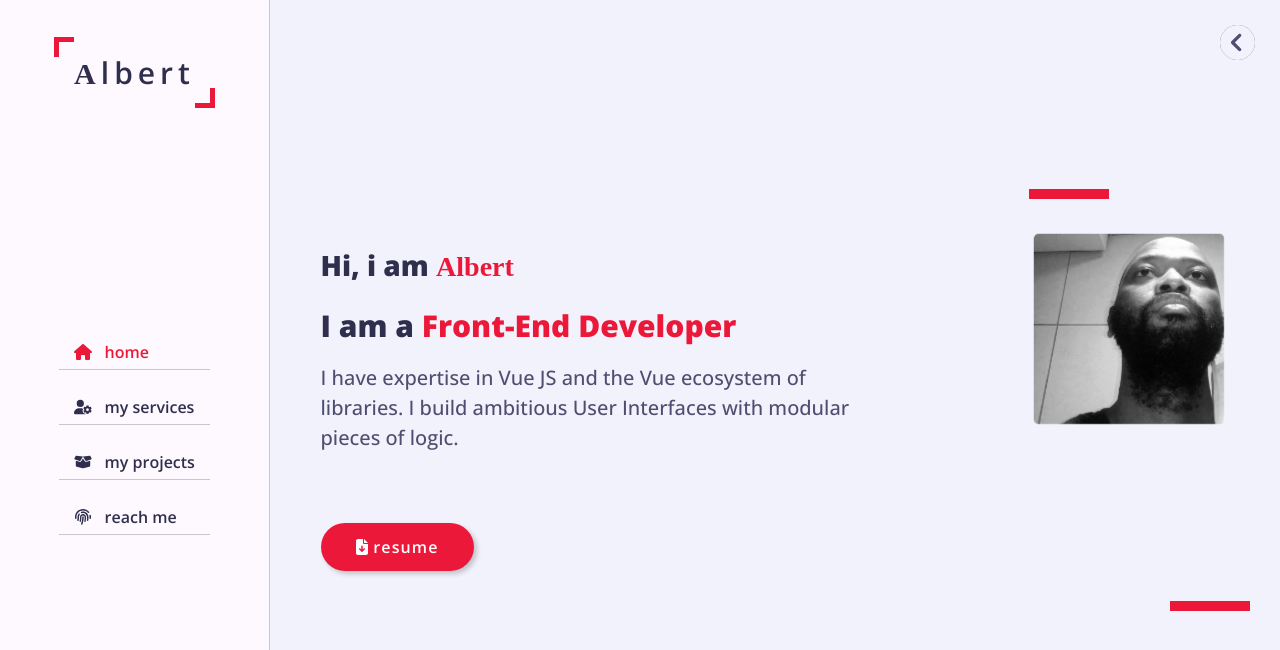
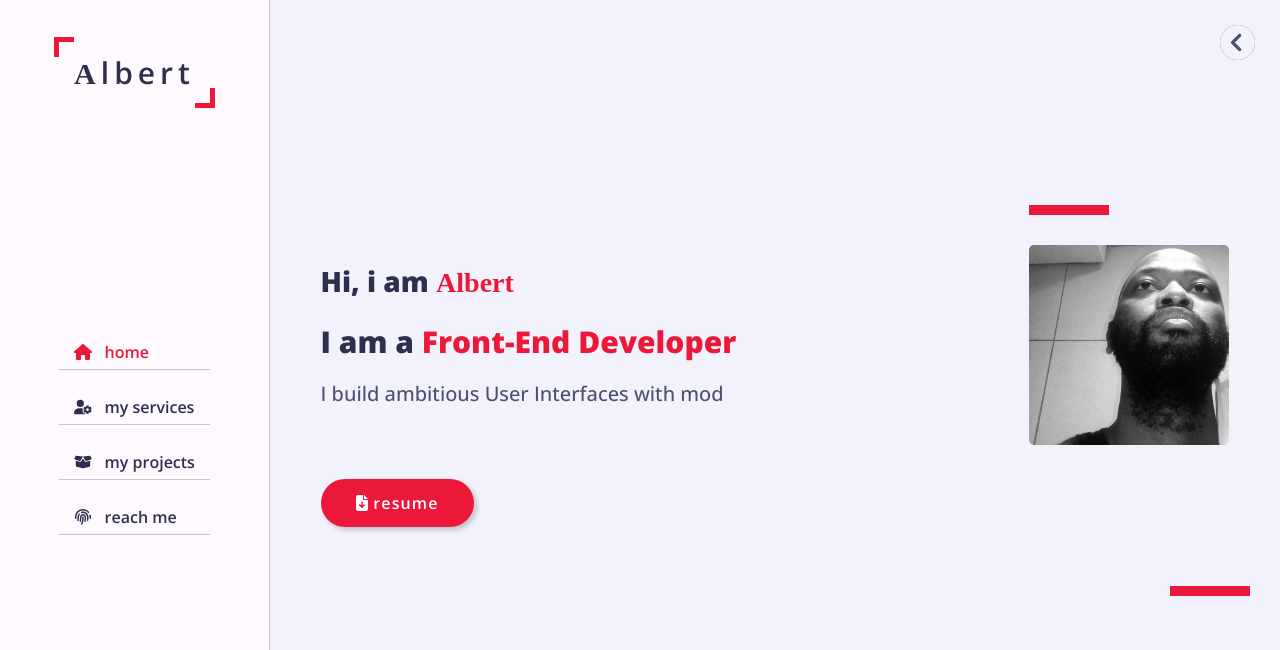
Before and after one commit to AMleeu/portfolio, a Vue app: page / in a window 1280 px wide. Shown: the top 650 px of the page. Built offline with nearby package versions, Linux system fonts and the light colour scheme; a web font is replaced by a local one.

Commit message:
implemented typing effect on paragraph in HomeContent

```diff
--- a/src/assets/css/responsive.css
+++ b/src/assets/css/responsive.css
@@ -16,7 +16,7 @@
 }
 @media (max-width: 992px) {
   .fixed-icon-container {
-    left: calc(100vw - 65px);
+    left: calc(100vw - 65px) !important;
   }
   .home-img {
     flex: 0 0 30%;
@@ -57,6 +57,6 @@
     flex: 0 0 50% !important;
   }
   .home-img::before{
-    top:10px;
+    border-top:0px !important;
   }
 }
--- a/src/components/ContentSection.vue
+++ b/src/components/ContentSection.vue
@@ -64,7 +64,7 @@ section .content-container .row {
   transition: all 0.25s ease-in;
   animation-name: jello;
   animation-duration: 2s;
-  animation-delay: 6s;
+  animation-delay: 8s;
   animation-iteration-count: 3;
   animation-timing-function: ease-out;
   animation-fill-mode: initial;
--- a/src/components/HomeContent.vue
+++ b/src/components/HomeContent.vue
@@ -7,10 +7,7 @@
           <h3 class="profession">
             I am a <span ref="typing">Front-End Developer</span>
           </h3>
-          <p>
-            I have expertise in Vue JS and the Vue ecosystem of libraries. I
-            build ambitious User Interfaces with modular pieces of logic.
-          </p>
+          <p ref="typeP"></p>
           <a href="#contact" class="btn">
             <font-awesome-icon icon="fa-solid fa-file-download" />
             resume
@@ -38,18 +35,26 @@ export default {
   data() {
     return {
       avatarUrl,
+      pText: "I build ambitious User Interfaces with modular pieces of logic.",
+      charIndex: 0,
     };
   },
   methods: {
-    typing() {
-      //let typingEl = this.$refs.typing;
+    typeP() {
+      if (this.charIndex < this.pText.length) {
+        this.$refs.typeP.innerHTML += this.pText[this.charIndex];
+        this.charIndex++;
+        console.log(this.charIndex);
+        setTimeout(this.typeP, 100)
+      }
     },
   },
-  /*
-  mounted(){
-    this.typing();
-  }
-  */
+  mounted() {
+    /*
+      delay typing effect only after anymation has finished
+    */
+    setInterval(this.typeP, 2000);
+  },
 };
 </script>
 
@@ -127,8 +132,8 @@ section.home {
   margin: auto;
   border-radius: 5px;
   filter: grayscale();
-  animation-name: flip;
-  animation-duration: 6s;
+  animation-name: bounceIn;
+  animation-duration: 2s;
   animation-iteration-count: 1;
   animation-timing-function: ease-out;
   animation-fill-mode: initial;
--- a/src/components/MainContainer.vue
+++ b/src/components/MainContainer.vue
@@ -5,22 +5,20 @@
         @updateContent="updateContent"
         :content="content"
       />
-    <div class="fixed-icon-container">
+    <div class="fixed-icon-container" @click="toggleHideAside">
       <font-awesome-icon
         icon="fa-solid fa-chevron-circle-left"
         id="close-aside"
         v-show="!hideAside"
-        @click="toggleHideAside"
       />
       <font-awesome-icon
         icon="fa-solid fa-chevron-circle-right"
         id="open-aside"
         v-show="hideAside"
-        @click="toggleHideAside"
       />
     </div>
-    <ContentSection v-show="content == 'home'" />
-    <ComingSoon v-show="content != 'home'" />
+    <ContentSection v-if="content == 'home'" />
+    <ComingSoon v-else-if="content != 'home'" />
   </div>
 </template>
 <script>
@@ -110,9 +108,9 @@ export default {
   display: flex;
   justify-content: center;
   align-items: center;
-  animation-name: headShake;
-  animation-duration: 2s;
-  animation-delay: 2s;
+  animation-name: tada;
+  animation-duration: 1s;
+  animation-delay: 12s;
   animation-iteration-count: infinite;
   animation-timing-function: ease-out;
   animation-fill-mode: initial;
```
